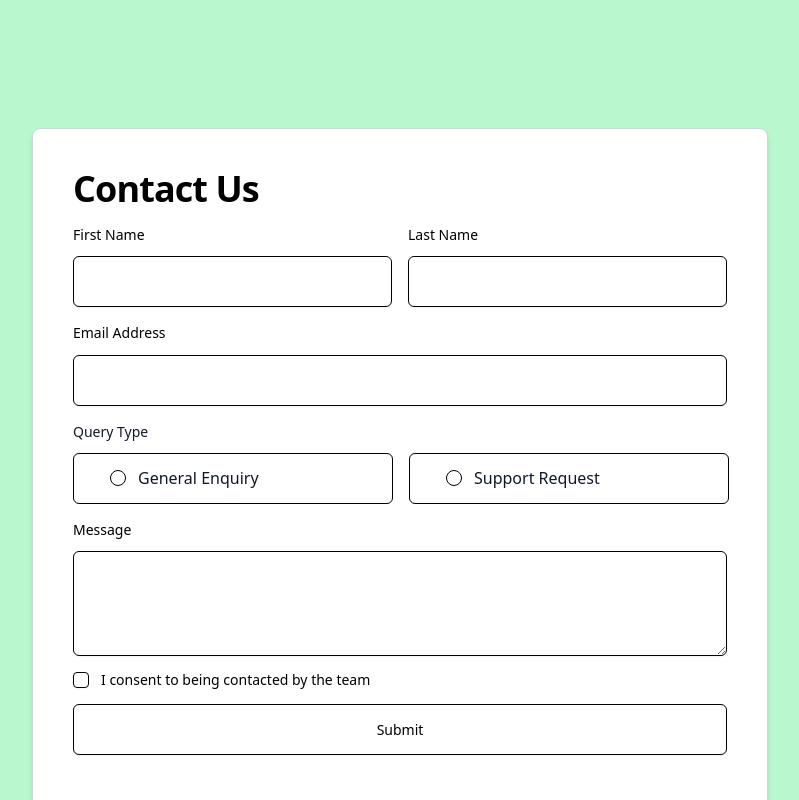
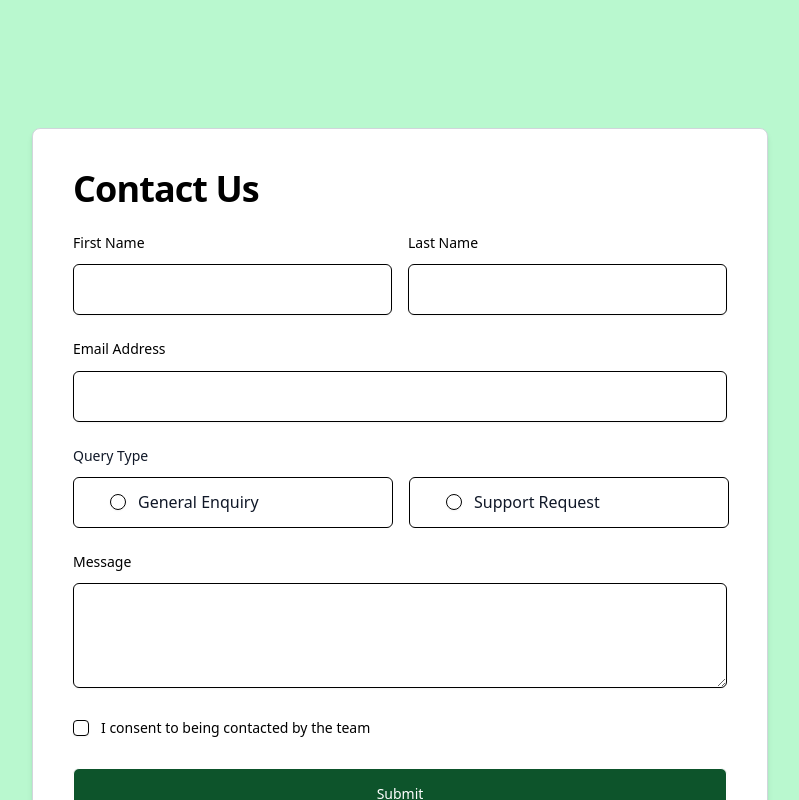
Before and after one commit to tjtavia5924/contact-form, a React (Vite) app: page / in a window 1280 px wide. Shown: the top 800 px of the page, without its empty margins (240-1039 px from the left). Built offline with nearby package versions, Linux system fonts and the light colour scheme.

Commit message:
Implemented colour on button, sorted out spacing between fields. WIP

```diff
--- a/src/App.tsx
+++ b/src/App.tsx
@@ -1,26 +1,29 @@
 import { FieldGroup } from "@/components/ui/field";
 import form from "./formStructure/formStructure.json";
-import { displayFields } from "./functions/displayFields";
+import { displayFields, type FormField } from "./functions/displayFields";
 
 function App() {
+  const getFieldClassName = (fieldType: string) => {
+    const fullWidthFields = [
+      "email",
+      "textarea",
+      "heading",
+      "submit",
+      "consent",
+    ];
+
+    if (fullWidthFields.includes(fieldType)) return "col-span-2";
+    if (fieldType === "text") return "mt-2";
+    return "";
+  };
+
   return (
     <div className="flex items-center justify-center min-h-screen bg-green-200 py-32">
       <div className="w-184 h-193.25 bg-white rounded-lg shadow-md border border-gray-300 p-10">
         <FieldGroup className="grid grid-cols-2 gap-4">
           {form.fields.map((field) => (
-            <div
-              key={field.label}
-              className={
-                field.type === "email" ||
-                field.type === "textarea" ||
-                field.type === "heading" ||
-                field.type === "submit" ||
-                field.type === "consent"
-                  ? "col-span-2"
-                  : ""
-              }
-            >
-              {displayFields(field)}
+            <div key={field.label} className={getFieldClassName(field.type)}>
+              {displayFields(field as FormField)}
             </div>
           ))}
         </FieldGroup>
--- a/src/components/Consent.tsx
+++ b/src/components/Consent.tsx
@@ -4,7 +4,7 @@ import { Label } from "./ui/label";
 
 export default function Consent(field: { type: string; label: string }) {
   return (
-    <div className="flex flex-col gap-10">
+    <div className="flex flex-col gap-10 py-4">
       <div className="flex items-center gap-3">
         <Checkbox id={field.type} />
         <Label htmlFor="terms">{field.label}</Label>
--- a/src/components/EmailAddressField.tsx
+++ b/src/components/EmailAddressField.tsx
@@ -6,7 +6,7 @@ export default function EmailAddressField(field: {
   errorMessage?: string | string[];
 }) {
   return (
-    <Field>
+    <Field className="mt-2">
       <FieldLabel htmlFor={field.label}>{field.label}</FieldLabel>
       <Input
         className="w-163.5 h-12.75"
--- a/src/components/Message.tsx
+++ b/src/components/Message.tsx
@@ -6,7 +6,7 @@ export default function Message(field: {
   errorMessage?: string | string[];
 }) {
   return (
-    <Field>
+    <Field className="mt-2">
       <FieldLabel htmlFor={`${field.label}`}>{field.label}</FieldLabel>
       <Textarea className="w-164 h-26.25 " />
     </Field>
--- a/src/components/QueryTypeSelection.tsx
+++ b/src/components/QueryTypeSelection.tsx
@@ -7,7 +7,7 @@ export default function QueryTypeSelection(field: {
   errorMessage?: string | string[];
 }) {
   return (
-    <Field>
+    <Field className="mt-2">
       <RadioGroup defaultValue="comfortable">
         <FieldLabel className="text-gray-900">{field.label}</FieldLabel>
         <div className="flex gap-4">
@@ -33,13 +33,3 @@ export default function QueryTypeSelection(field: {
     </Field>
   );
 }
-
-{
-  /* <input
-              type="radio"
-              name={field.label}
-              value={option}
-              aria-invalid={field.errorMessage ? true : false}
-              className="cursor-pointer"
-            /> */
-}
--- a/src/components/Submit.tsx
+++ b/src/components/Submit.tsx
@@ -3,7 +3,10 @@ import { Button } from "./ui/button";
 export default function Submit(field: { label: string }) {
   return (
     <div className="flex items-center justify-center">
-      <Button variant="outline" className="w-163.5 h-12.75">
+      <Button
+        variant="outline"
+        className="w-163.5 h-12.75 bg-green-900 text-white"
+      >
         {field.label}
       </Button>
     </div>
--- a/src/functions/displayFields.tsx
+++ b/src/functions/displayFields.tsx
@@ -6,13 +6,13 @@ import QueryTypeSelection from "@/components/QueryTypeSelection";
 import Submit from "@/components/Submit";
 import TextField from "@/components/TextField";
 
-interface FormField {
+export type FormField = {
   label: string;
   type: string;
   select?: string[];
   required: boolean;
   errorMessage: string | string[];
-}
+};
 
 export const displayFields = (field: FormField) => {
   switch (field.type) {
```
